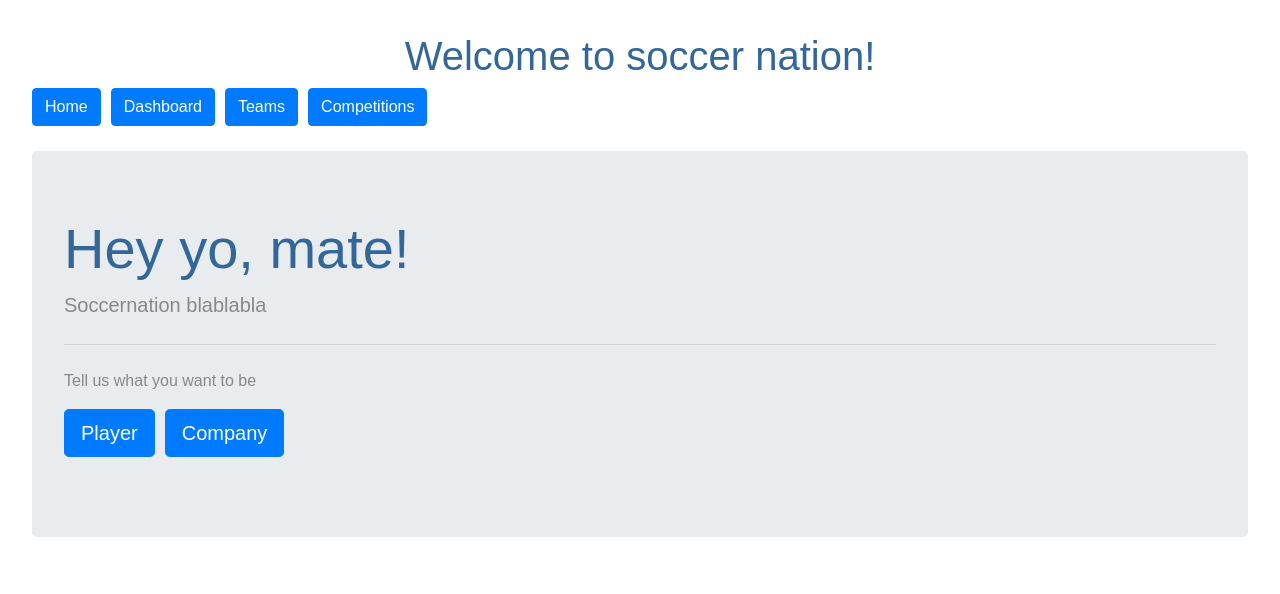
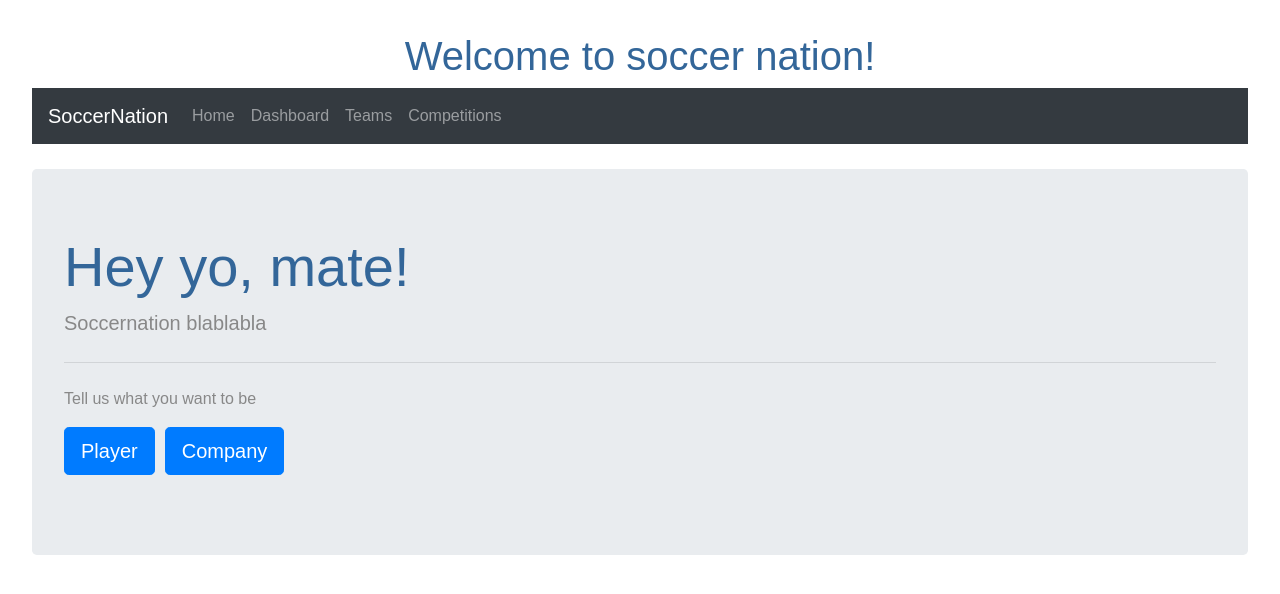
Before and after one commit to rogerhival/soccernation-web, an Angular app: page /home in a window 1280 px wide. Shown: the top 594 px of the page. Built offline with nearby package versions, Linux system fonts and the light colour scheme.

Commit message:
new menu design new competition list design delete competition

```diff
--- a/src/app/app.component.html
+++ b/src/app/app.component.html
@@ -4,12 +4,27 @@
     Welcome to {{ title }}!
   </h1>
 </div>
-  <nav>
-    <a class="btn btn-primary btn" routerLink="/home">Home</a>
-    <a class="btn btn-primary btn" style="margin-left:10px" routerLink="/dashboard">Dashboard</a>
-    <a class="btn btn-primary btn" style="margin-left:10px" routerLink="/teams">Teams</a>
-    <a class="btn btn-primary btn" style="margin-left:10px" routerLink="/competitions">Competitions</a>
-  </nav>
-  <br/>
-  <!--<app-team></app-team>-->
-  <router-outlet></router-outlet>
+<nav class="navbar navbar-expand-lg navbar-dark bg-dark">
+  <a class="navbar-brand" href="#">SoccerNation</a>
+  <button class="navbar-toggler" type="button" data-toggle="collapse" data-target="#navbarNav" aria-controls="navbarNav" aria-expanded="false" aria-label="Toggle navigation">
+    <span class="navbar-toggler-icon"></span>
+  </button>
+  <div class="collapse navbar-collapse" id="navbarNav">
+    <ul class="navbar-nav">
+      <li class="nav-item">
+        <a class="nav-link" routerLink="/home">Home</a>
+      </li>
+      <li class="nav-item">
+        <a class="nav-link" routerLink="/dashboard">Dashboard</a>
+      </li>
+      <li class="nav-item">
+        <a class="nav-link" routerLink="/teams">Teams</a>
+      </li>
+      <li class="nav-item">
+        <a class="nav-link" routerLink="/competitions">Competitions</a>
+      </li>
+    </ul>
+  </div>
+</nav>
+<br/>
+<router-outlet></router-outlet>
--- a/src/app/pages/competition/competition.component.html
+++ b/src/app/pages/competition/competition.component.html
@@ -1,13 +1,19 @@
 <h2>Competitions</h2>
-<ul>
-  <li *ngFor="let comp of competitions">
-    <a routerLink="/competition/{{comp.id}}">
-      <span class="badge">#</span> {{comp.name}}
-    </a>
-    ->
-    <button class="btn btn-primary btn" (click)="onEditCompetition(comp.id)">Edit</button>
-  </li>
-</ul>
-<div class="container">
-  <a class="btn btn-large btn-primary" routerLink="/competition/add" role="button">Create new competition</a>
+<table class="table">
+  <tbody>
+    <tr *ngFor="let comp of competitions">
+      <th class="row">
+          <a routerLink="/competition/{{comp.id}}">{{comp.name}}</a>
+        </th>
+        <th>
+          <button class="btn btn-primary btn-sm" (click)="onEditCompetition(comp.id)">Edit</button>
+        </th>
+        <th>
+          <button class="btn btn-primary btn-sm" (click)="onDeleteCompetition(comp.id)">Delete</button>
+        </th>
+    </tr>
+  </tbody>
+</table>
+<div>
+  <a class="btn btn-success btn-primary" routerLink="/competition/add" role="button">Create new competition</a>
 </div>
--- a/src/app/pages/competition/competition.component.ts
+++ b/src/app/pages/competition/competition.component.ts
@@ -2,6 +2,7 @@
 import { Router } from '@angular/router';
 import { CompetitionService } from '../../services';
 import { Competition } from '../../models';
+import { Location } from '@angular/common';
 
 @Component({
   selector: 'app-competition',
@@ -13,7 +14,8 @@
   competitions: Competition[];
 
   constructor(private competitionService: CompetitionService,
-    private router: Router) { }
+    private router: Router,
+    private location: Location) { }
 
   ngOnInit() {
     this.getCompetitions();
@@ -29,4 +31,8 @@
     const url = `competition/${id}/edit`;
     this.router.navigateByUrl(url);
   }
+
+  onDeleteCompetition(id: any): void {
+    this.competitionService.deleteCompetition(id).subscribe(c => console.log(c));
+  }
 }
--- a/src/app/services/competition/competition.service.ts
+++ b/src/app/services/competition/competition.service.ts
@@ -33,4 +33,9 @@
     const url = `competitions/${competitionId}/teams`;
     return this.api.get(url);
   }
+
+  deleteCompetition(id: string) {
+    const url = `competitions/${id}`;
+    return this.api.delete(url);
+  }
 }
```
